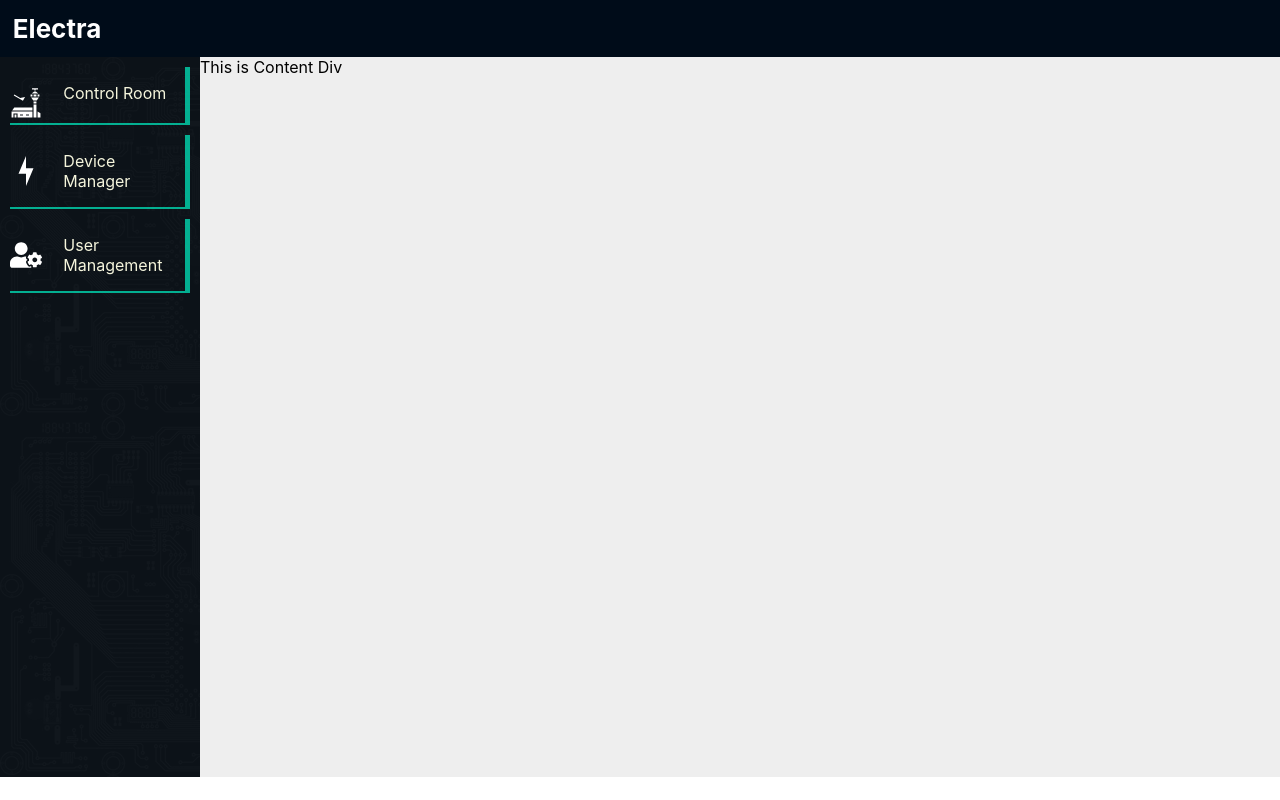
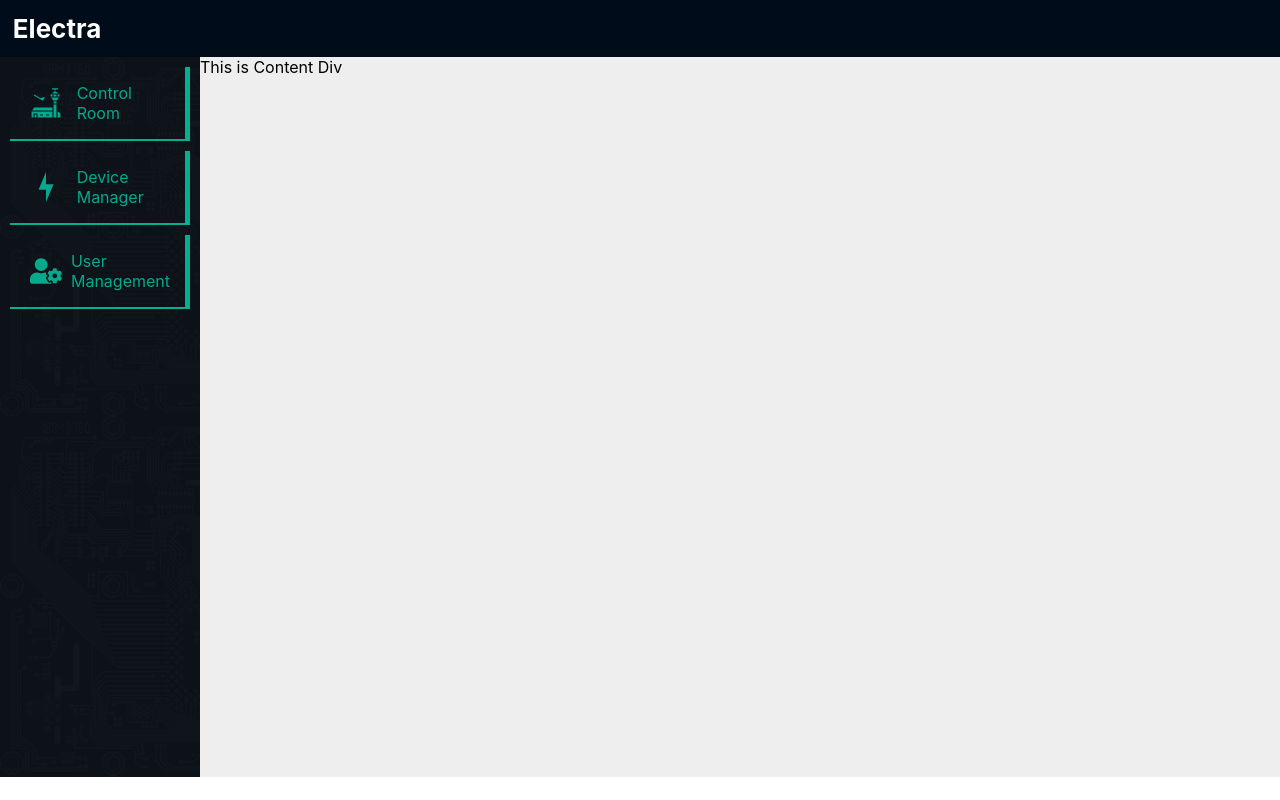
Before and after one commit to millesinghe/ElectraWeb, a React (Create React App) app: page / in a window 1280 px wide. Built offline with nearby package versions, Linux system fonts and the light colour scheme.

Commit message:
add css to Nav

```diff
--- a/src/App.js
+++ b/src/App.js
@@ -8,6 +8,10 @@ import ContentDiv from './ContentDiv/ContentDiv';
 
 
 function App() {
+
+
+  const clickBtnState = () => {
+  }
 
   return (
     <>
--- a/src/NavDiv/NavButton/NavButton.css
+++ b/src/NavDiv/NavButton/NavButton.css
@@ -1,5 +1,5 @@
 p {
-   color: beige;
+   color: #05b193f2;
 }
 
 #btnIcon {
@@ -7,15 +7,22 @@ p {
    flex :1;
 }
 
- /* Change the link color on hover */
- #navBtn:hover {
-   background-color: #05b19336;
-   border-radius: 50px 0px 0px 50px;
-   color: white;
- }
+svg{
+   color: #05b193f2;
+}
+
 
 #btnText {
    flex :2;
+}
+
+#navBtn:hover > li>p{
+   color:white;
+   font-weight: 600;
+}
+
+#navBtn:hover > #btnIcon >svg{
+   color:white;
 }
 
 #navBtn {
--- a/src/NavDiv/NavButton/NavButton.js
+++ b/src/NavDiv/NavButton/NavButton.js
@@ -1,4 +1,4 @@
-import React from 'react'
+import React, { useState } from 'react'
 import "./NavButton.css"
 import { FaUserCog } from "react-icons/fa";
 import { GiElectric } from "react-icons/gi";
@@ -9,18 +9,27 @@ export default function NavButton(props) {
     let renderIcon;
 
     if (props.name === "Control Room") {
-        renderIcon = <div id="btnIcon"><GiControlTower color="white" size='2rem' /></div>
+        renderIcon = <div id="btnIcon"><GiControlTower size='2rem' /></div>
     } else if (props.name === "Device Manager") {
-        renderIcon = <div id="btnIcon"><GiElectric color="white" size='2rem' /></div>
+        renderIcon = <div id="btnIcon"><GiElectric size='2rem' /></div>
     } else if (props.name === "User Management") {
-        renderIcon = <div id="btnIcon"><FaUserCog color="white" size='2rem' /></div>
+        renderIcon = <div id="btnIcon"><FaUserCog size='2rem' /></div>
     }
+
+
+    const [varContent, setVarContent] = useState("Control Room");
+
+    const renderContentView = () => {
+        setVarContent(props.name);
+        console.log(props + "- Clicked on " + varContent);
+    };
 
     return (
         <>
-            <div id="navBtn">
+            <div id="navBtn" onClick={renderContentView} >
+                <div style={{ margin: "10px" }}></div>
                 {renderIcon}
-                <li id="btnText"><p>{props.name}</p></li>
+                <li id="btnText"><p id="btnName">{props.name}</p></li>
             </div>
 
         </>
--- a/src/NavDiv/NavDiv.css
+++ b/src/NavDiv/NavDiv.css
@@ -14,6 +14,4 @@
     list-style-type: none;
     margin: 0;
     padding: 0;
-
-
 }
--- a/src/NavDiv/NavDiv.js
+++ b/src/NavDiv/NavDiv.js
@@ -4,6 +4,9 @@ import NavButton from './NavButton/NavButton'
 import './NavDiv.css'
 
 export default function NavDiv() {
+
+
+
     return (
         <div className="navBlur">
             <ul>
```
Also changed, not shown: src/App.css (+7 -0 lines), src/ContentDiv/ConControl/ControlCenter.js (added, +11 -0 lines), src/ContentDiv/ConDevice/DeviceManager.js (added, +9 -0 lines), src/ContentDiv/ConControl/ControlCenter.css (added), src/ContentDiv/ConDevice/DeviceManager.css (added).
